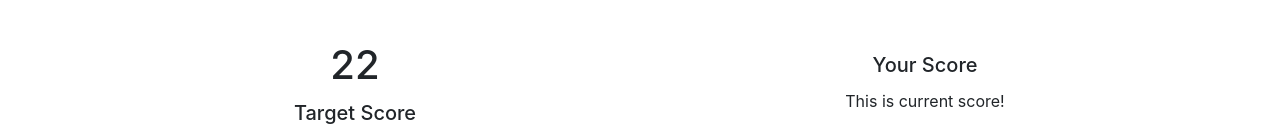
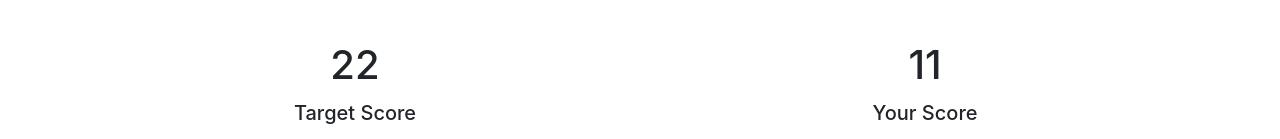
Before and after one commit to aclowe/unit-4-game, a plain HTML site: page index.html in a window 1280 px wide. Both pictures are taken after a click on the element 212 px from the left and 508 px from the top of the page. Shown: the part 604-743 px from the top of the page. Drawn offline with nearby package versions, Linux system fonts and the light colour scheme.

Commit message:
Add files via upload
Bug fix for userScore counter.

```diff
--- a/index.html
+++ b/index.html
@@ -32,7 +32,7 @@
     </div>
     <div class="container">
         <div class="row align-middle">
-            <div class="col-sm align-middle" id="crystal1">
+            <div class="col-sm align-middle" id="crystal1" value="9">
              <img src="assets/images/crystal1.png" alt="crystal1" class="img-thumbnail crystal">
             </div>
             <div class="col-sm align-middle" id="crystal2">
@@ -68,23 +68,28 @@
 
 $(document).ready(function() {
 
-    var userScore = "";
-    var targetScore= "";
+    var userScore = 0;
+    var targetScore= 1;
     var wins = 0;
     var losses = 0;
+
+    var crystal1 = 0;
+    var crystal2 = 0;
+    var crystal3 = 0;
+    var crystal4 = 0;
 
     //function to reset game
     function reset(){
         //generate random number between 19-120, hold in var for targetScore
-        var targetScore = Math.floor(Math.random() * (120-19) + 19);
+        targetScore = Math.floor(Math.random() * (120-19) + 19);
         console.log("targetScore: " + targetScore);
         $("#targetScore").html(targetScore);
 
         //generate random number between 1-12, hold in var for each crystal
-        var crystal1 = Math.floor(Math.random() * (12-1) + 1);
-        var crystal2 = Math.floor(Math.random() * (12-1) + 1);
-        var crystal3 = Math.floor(Math.random() * (12-1) + 1);
-        var crystal4 = Math.floor(Math.random() * (12-1) + 1);
+        crystal1 = Math.floor(Math.random() * (12-1) + 1);
+        crystal2 = Math.floor(Math.random() * (12-1) + 1);
+        crystal3 = Math.floor(Math.random() * (12-1) + 1);
+        crystal4 = Math.floor(Math.random() * (12-1) + 1);
         console.log("crystal1= " , crystal1);
         console.log("crystal2= " , crystal2);
         console.log("crystal3= " , crystal3);
@@ -99,21 +104,27 @@ $(document).ready(function() {
 
     //when user clicks crystal1, add that value to userScore
     $("#crystal1").on("click", function() {
-            userScore = (parseInt(userScore) + parseInt(crystal1));
+        userScore = parseInt(userScore) + parseInt(crystal1);
         $("#userScore").html(userScore);
         console.log("userScore: " + userScore);
+        console.log("targetScore: " + targetScore);
+        guessCheck();
     });
     //when user clicks crystal2, add that value to userScore
     $("#crystal2").on("click", function() {
         userScore = userScore + parseInt(crystal2);
         $("#userScore").html(userScore);
         console.log("userScore: " + userScore);
+        console.log("targetScore: " + targetScore);
+        guessCheck();
     });
     //when user clicks crystal3, add that value to userScore
     $("#crystal3").on("click", function() {
         userScore = userScore + parseInt(crystal3);
         $("#userScore").html(userScore);
         console.log("userScore: " + userScore);
+        console.log("targetScore: " + targetScore);
+        guessCheck();
     });
 
     //when user clicks crystal4, add that value to userScore
@@ -121,10 +132,13 @@ $(document).ready(function() {
         userScore = userScore + parseInt(crystal4);
         $("#userScore").html(userScore);
         console.log("userScore: " + userScore);
+        console.log("targetScore: " + targetScore);
+        guessCheck();
     });
 
+    function guessCheck(){
     //if userScore = targetScore,
-            if ((userScore) === (targetScore)) {
+    if (userScore === targetScore) {
         //add one to wins
         wins++;
         console.log("wins: " + wins);
@@ -133,14 +147,14 @@ $(document).ready(function() {
     }
 
     //if userScore > targetScore
-        if ((userScore) > (targetScore)) {
+    if (userScore > targetScore) {
         //add 1 to losses
         losses++;
         console.log("losses: " + wins);
         $("#losses").html("Losses: " + losses);
         reset();
     }
-
+}
 })
 
 </script>
```
Lines whose indentation alone changed are shown as unchanged.
